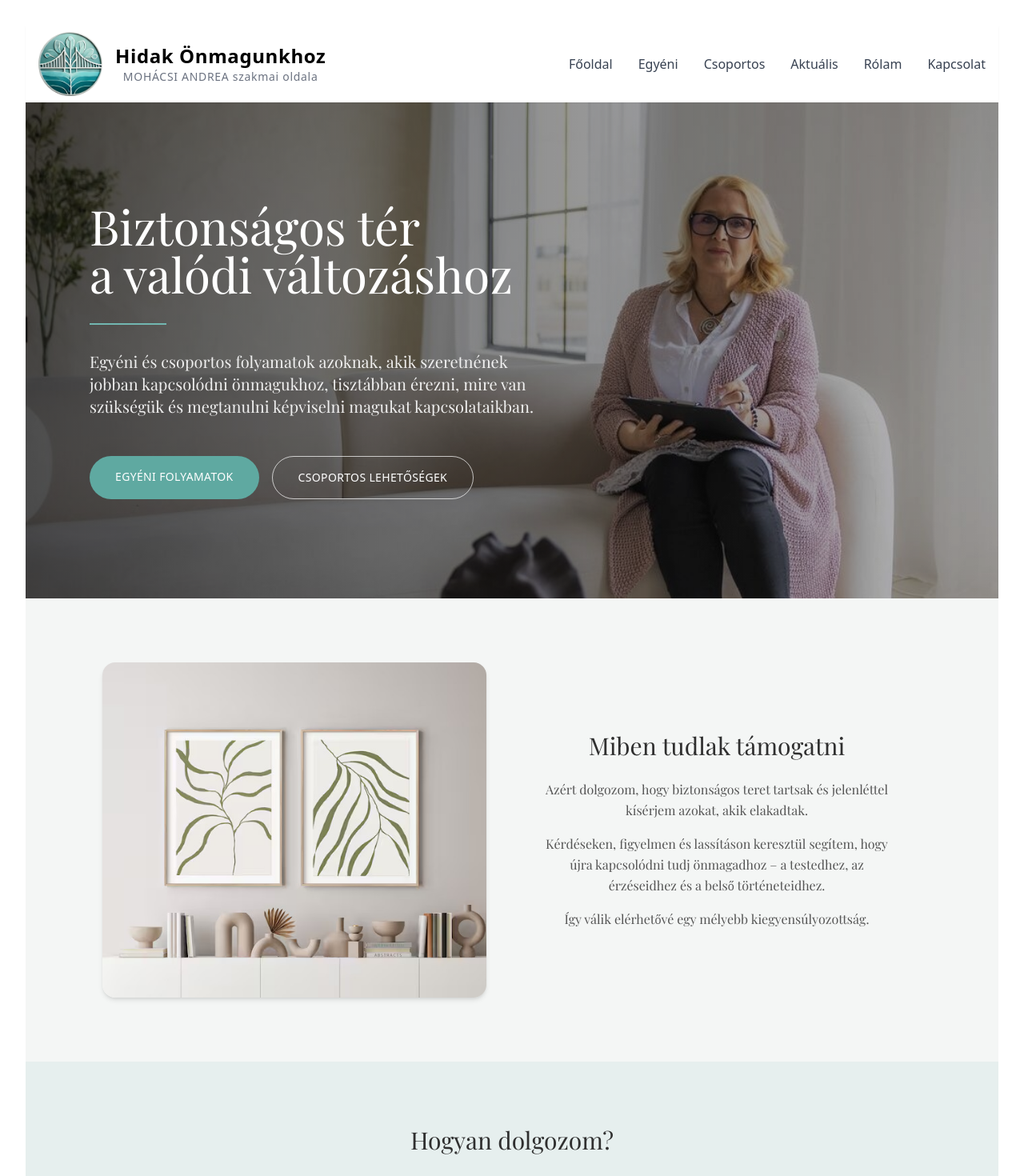
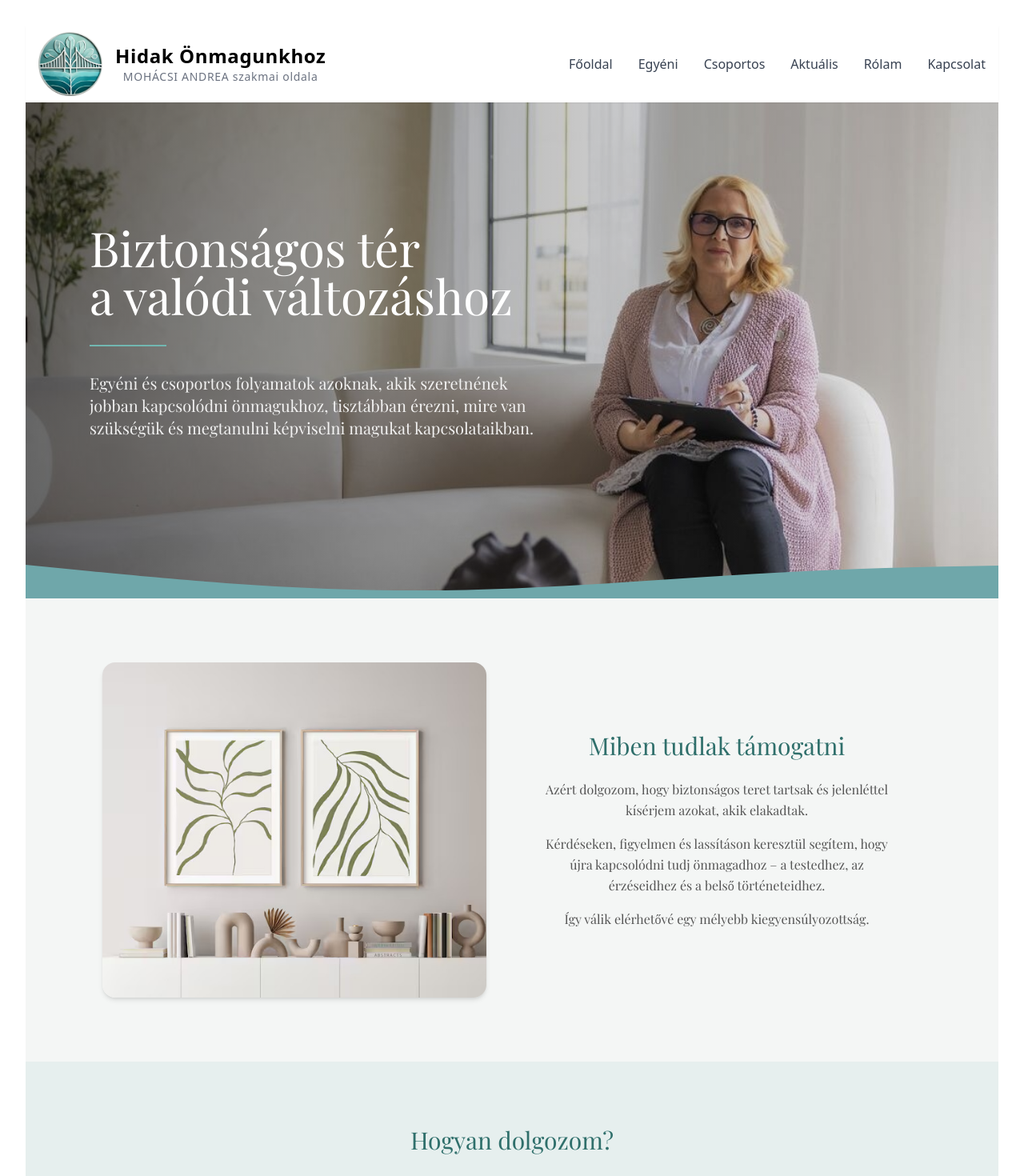
Before and after one commit to borikokeny/mohacsi-andrea, a React (Vite) app: page / in a window 1280 px wide. Shown: the top 1470 px of the page at 80% size. Built offline with nearby package versions, Linux system fonts and the light colour scheme; a web font is replaced by a local one.

Commit message:
Adds changes before deploying

```diff
--- a/src/components/FAQ.tsx
+++ b/src/components/FAQ.tsx
@@ -4,7 +4,7 @@ import { faqData } from "../data/faqData";
 export default function FAQ() {
   return (
     <section className="max-w-4xl mx-auto px-6 ">
-      <h2 className="text-3xl text-center mb-12">
+      <h2 className="text-3xl text-center mb-12 text-[#2f6f6b]">
         Gyakran ismételt kérdések - Mire számíthatok?
       </h2>
 
--- a/src/pages/About.tsx
+++ b/src/pages/About.tsx
@@ -590,7 +590,7 @@ export default function AboutPage() {
     {/* heading */}
     <div className="text-center mb-20">
 
-      <h2 className="text-4xl md:text-5xl font-serif text-[#24484c] mb-6">
+      <h2 className="text-4xl md:text-5xl font-serif text-[#2f6f6b] mb-6">
         Eszközök és megközelítések
       </h2>
 
--- a/src/pages/Home.tsx
+++ b/src/pages/Home.tsx
@@ -18,7 +18,7 @@ export default function HomePage() {
     />
 
     {/* Dark overlay */}
-    <div className="absolute inset-0 bg-black/25" />
+    <div className="absolute inset-0 bg-black/8" />
 
     {/* Soft gradient overlay */}
     <div className="absolute inset-0 bg-gradient-to-r from-black/55 via-black/25 to-transparent" />
@@ -47,7 +47,7 @@ export default function HomePage() {
       </p>
 
       {/* Buttons */}
-      <div className="flex flex-col gap-4 sm:flex-row">
+      {/* <div className="flex flex-col gap-4 sm:flex-row">
         <a
           href="/egyeni"
           className="rounded-full bg-[#5FA9A1] px-8 py-4 text-center text-sm tracking-wide text-white transition hover:bg-[#4c9189]"
@@ -61,9 +61,22 @@ export default function HomePage() {
         >
           CSOPORTOS LEHETŐSÉGEK
         </a>
-      </div>
+      </div> */}
     </div>
   </div>
+  <div className="absolute bottom-0 left-0 w-full overflow-hidden leading-[0]">
+  <svg
+    className="relative block w-[calc(100%+1.3px)] h-[90px]"
+    xmlns="http://www.w3.org/2000/svg"
+    viewBox="0 0 1200 120"
+    preserveAspectRatio="none"
+  >
+    <path
+      d="M0,64L80,74.7C160,85,320,107,480,106.7C640,107,800,85,960,74.7C1120,64,1280,64,1360,64L1440,64L1440,120L1360,120C1280,120,1120,120,960,120C800,120,640,120,480,120C320,120,160,120,80,120L0,120Z"
+      className="fill-[#6fa7aa]"
+    />
+  </svg>
+</div>
 </section>
       {/* <section className="min-h-[35vh] md:h-[40vh] grid md:grid-cols-[2fr_1fr] items-center bg-gradient-to-br from-[#7fb7b2] via-[#5f9f9a] to-[#3f7f7b]">
 
@@ -111,7 +124,7 @@ export default function HomePage() {
     <img src={Stuavegg} className="rounded-2xl shadow-md" />
 
     <div className="max-w-md">
-      <h2 className="text-3xl font-serif mb-6">
+      <h2 className="text-3xl font-serif mb-6 text-[#2f6f6b]">
         Miben tudlak támogatni
       </h2>
 
@@ -137,7 +150,7 @@ export default function HomePage() {
 <section className="bg-[#e6efee] py-20 px-6 text-center">
   <div className="max-w-5xl mx-auto">
 
-    <h2 className="text-3xl font-serif mb-12">
+    <h2 className="text-3xl font-serif mb-12 text-[#2f6f6b]">
       Hogyan dolgozom?
     </h2>
 
@@ -175,7 +188,7 @@ export default function HomePage() {
   <div className="max-w-5xl mx-auto grid md:grid-cols-2 gap-20 items-center">
 
     <div className="max-w-md">
-      <h2 className="text-3xl font-serif mb-6">
+      <h2 className="text-3xl font-serif mb-6 text-[#2f6f6b]">
         Bemutatkozás
       </h2>
 
--- a/src/pages/Individual.tsx
+++ b/src/pages/Individual.tsx
@@ -1,5 +1,6 @@
 import Stua from "../images/Stua.jpg";
 import Stua_med_sofa from "../images/Stua_med_sofa.jpg";
+import Profile from "../images/MG_1649-2-Edit--2_optimized_200.jpg";
 import FAQ from "../components/FAQ";
 
 export default function Individual() {
@@ -10,7 +11,7 @@ export default function Individual() {
       <div className="grid md:grid-cols-2 gap-12 items-stretch">
         <div className="h-full">
           <img
-            src={Stua}
+            src={Profile}
             alt="stua"
             className="w-full h-full object-cover max-h-[480px] rounded-lg shadow-md"
           />
```
Also changed, not shown: src/images/MG_1649-2-Edit--2_optimized_200.jpg (renamed from MG_1649-2-Edit--2_optimized_200.jpg).
